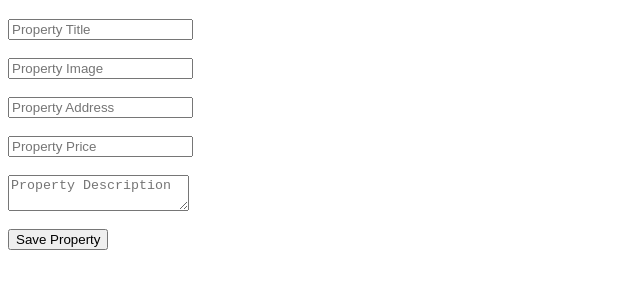
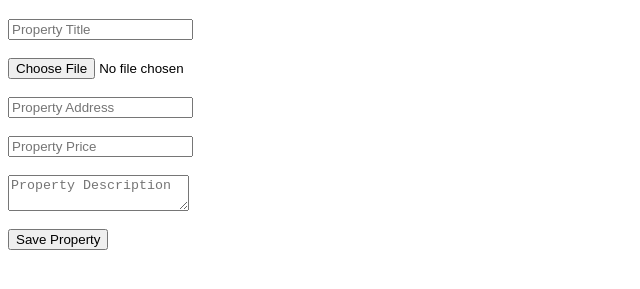
Before and after one commit to Shubhamproperty/my-website, a plain HTML site: page admin.html in a window 1280 px wide. Shown: the part 87-376 px from the top of the page, without its empty margins (0-640 px from the left). Drawn offline with nearby package versions, Linux system fonts and the light colour scheme.

Commit message:
Add files via upload

```diff
--- a/admin.html
+++ b/admin.html
@@ -12,7 +12,7 @@ DOCTYPE html>
     <h1>Add New Property</h1>
 
     <input type="text" id="title" placeholder="Property Title"><br><br>
-    <input type="text" id="image" placeholder="Property Image"><br><br>
+    <input type="file" id="image" placeholder="Property Image"><br><br>
     <input type="text" id="address" placeholder="Property Address"><br><br>
     <input type="text" id="price" placeholder="Property Price"><br><br>
 
```
